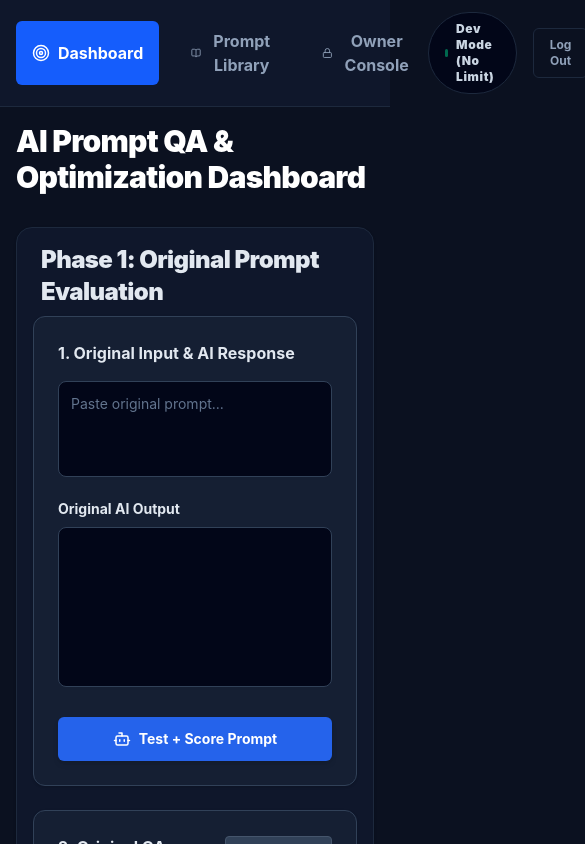
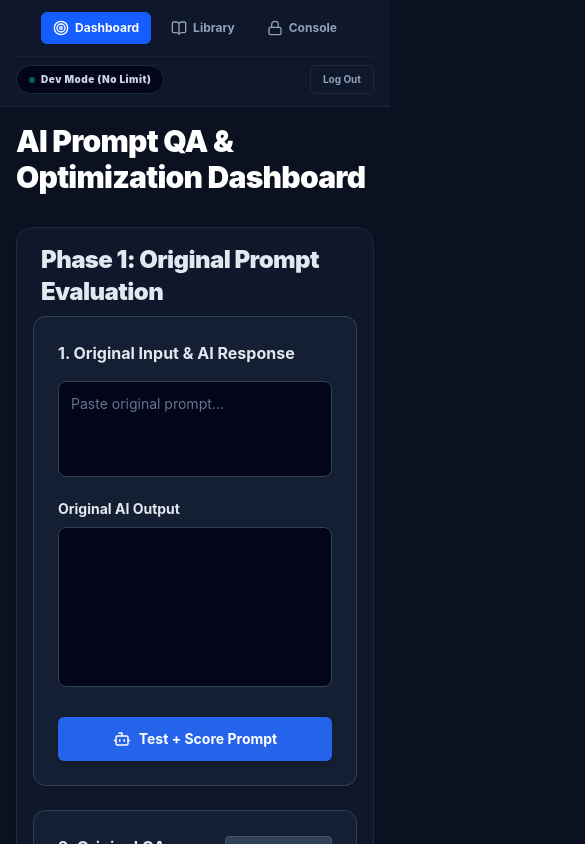
Before and after one commit to brinkjamskater/prompt-optimizerv2, a React (Vite) app: page / in a window 390 px wide. Both pictures are taken after a click on the button "⚙️ Local Dev Bypass (Only works if Server Auth is disabled)". Shown: the top 844 px of the page, 585 px wide, since content can reach past the window. Built offline with nearby package versions, Linux system fonts and the light colour scheme.

Commit message:
style: optimize header layout for mobile screens

```diff
--- a/src/App.tsx
+++ b/src/App.tsx
@@ -1795,29 +1795,29 @@ Optimization Summary: ${optimizationSummary}
 
       {/* Top Navigation */}
       <div className="bg-slate-900 border-b border-slate-800 sticky top-0 z-50">
-        <div className="max-w-5xl mx-auto px-4 md:px-8 py-3 flex justify-between items-center">
-          <div className="flex gap-4">
-            <button onClick={() => setCurrentView('dashboard')} className={`flex items-center gap-2 font-bold px-4 py-2 rounded-md transition-colors ${currentView === 'dashboard' ? 'bg-blue-600 text-white' : 'text-slate-400 hover:text-slate-200 hover:bg-slate-800'}`}>
-              <Target size={18} /> Dashboard
+        <div className="max-w-5xl mx-auto px-4 md:px-8 py-3 flex flex-col sm:flex-row gap-3 sm:gap-4 justify-between items-center">
+          <div className="flex flex-wrap gap-2 sm:gap-4 justify-center w-full sm:w-auto">
+            <button onClick={() => setCurrentView('dashboard')} className={`flex items-center gap-1.5 sm:gap-2 font-bold px-3 py-2 sm:px-4 rounded-md transition-colors text-xs sm:text-sm ${currentView === 'dashboard' ? 'bg-blue-600 text-white' : 'text-slate-400 hover:text-slate-200 hover:bg-slate-800'}`}>
+              <Target size={16} /> Dashboard
             </button>
-            <button onClick={() => setCurrentView('library')} className={`flex items-center gap-2 font-bold px-4 py-2 rounded-md transition-colors ${currentView === 'library' ? 'bg-blue-600 text-white' : 'text-slate-400 hover:text-slate-200 hover:bg-slate-800'}`}>
-              <BookOpen size={18} /> Prompt Library
+            <button onClick={() => setCurrentView('library')} className={`flex items-center gap-1.5 sm:gap-2 font-bold px-3 py-2 sm:px-4 rounded-md transition-colors text-xs sm:text-sm ${currentView === 'library' ? 'bg-blue-600 text-white' : 'text-slate-400 hover:text-slate-200 hover:bg-slate-800'}`}>
+              <BookOpen size={16} /> Library
             </button>
             {(!accessToken || !accessToken.startsWith('emp-')) && (
-              <button onClick={() => setCurrentView('admin')} className={`flex items-center gap-2 font-bold px-4 py-2 rounded-md transition-colors ${currentView === 'admin' ? 'bg-blue-600 text-white' : 'text-slate-400 hover:text-slate-200 hover:bg-slate-800'}`}>
-                <Lock size={18} /> Owner Console
+              <button onClick={() => setCurrentView('admin')} className={`flex items-center gap-1.5 sm:gap-2 font-bold px-3 py-2 sm:px-4 rounded-md transition-colors text-xs sm:text-sm ${currentView === 'admin' ? 'bg-blue-600 text-white' : 'text-slate-400 hover:text-slate-200 hover:bg-slate-800'}`}>
+                <Lock size={16} /> Console
               </button>
             )}
           </div>
 
-          <div className="flex items-center gap-4">
+          <div className="flex justify-between sm:justify-end items-center gap-3 w-full sm:w-auto pt-2 sm:pt-0 border-t border-slate-800/60 sm:border-none">
             {timeRemaining && (
-              <span className="text-xs bg-slate-950 border border-slate-800 text-slate-300 font-black px-4 py-2 rounded-full tracking-wider flex items-center gap-2">
-                <span className="w-2 h-2 rounded-full bg-emerald-500 animate-pulse"></span>
+              <span className="text-[10px] sm:text-xs bg-slate-950 border border-slate-800 text-slate-300 font-black px-3 py-1.5 sm:py-2 rounded-full tracking-wider flex items-center gap-1.5">
+                <span className="w-1.5 h-1.5 rounded-full bg-emerald-500 animate-pulse"></span>
                 {timeRemaining}
               </span>
             )}
-            <button onClick={() => handleLogout()} className="text-xs text-slate-400 hover:text-red-400 hover:bg-red-500/10 font-bold px-4 py-2 rounded-md border border-slate-800 hover:border-red-500/20 transition-all">
+            <button onClick={() => handleLogout()} className="text-[10px] sm:text-xs text-slate-400 hover:text-red-400 hover:bg-red-500/10 font-bold px-3 py-1.5 sm:py-2 rounded-md border border-slate-800 hover:border-red-500/20 transition-all">
               Log Out
             </button>
           </div>
```
